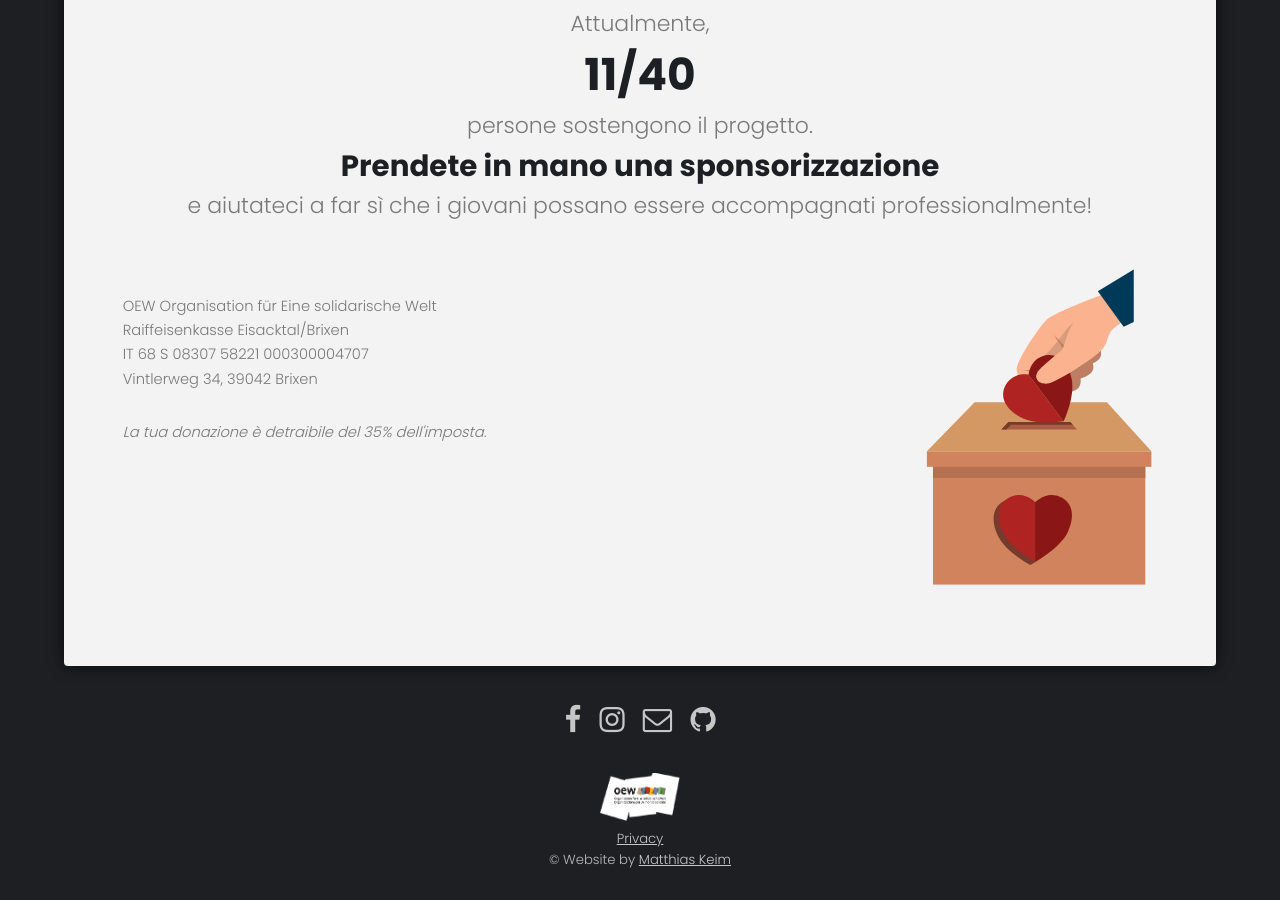
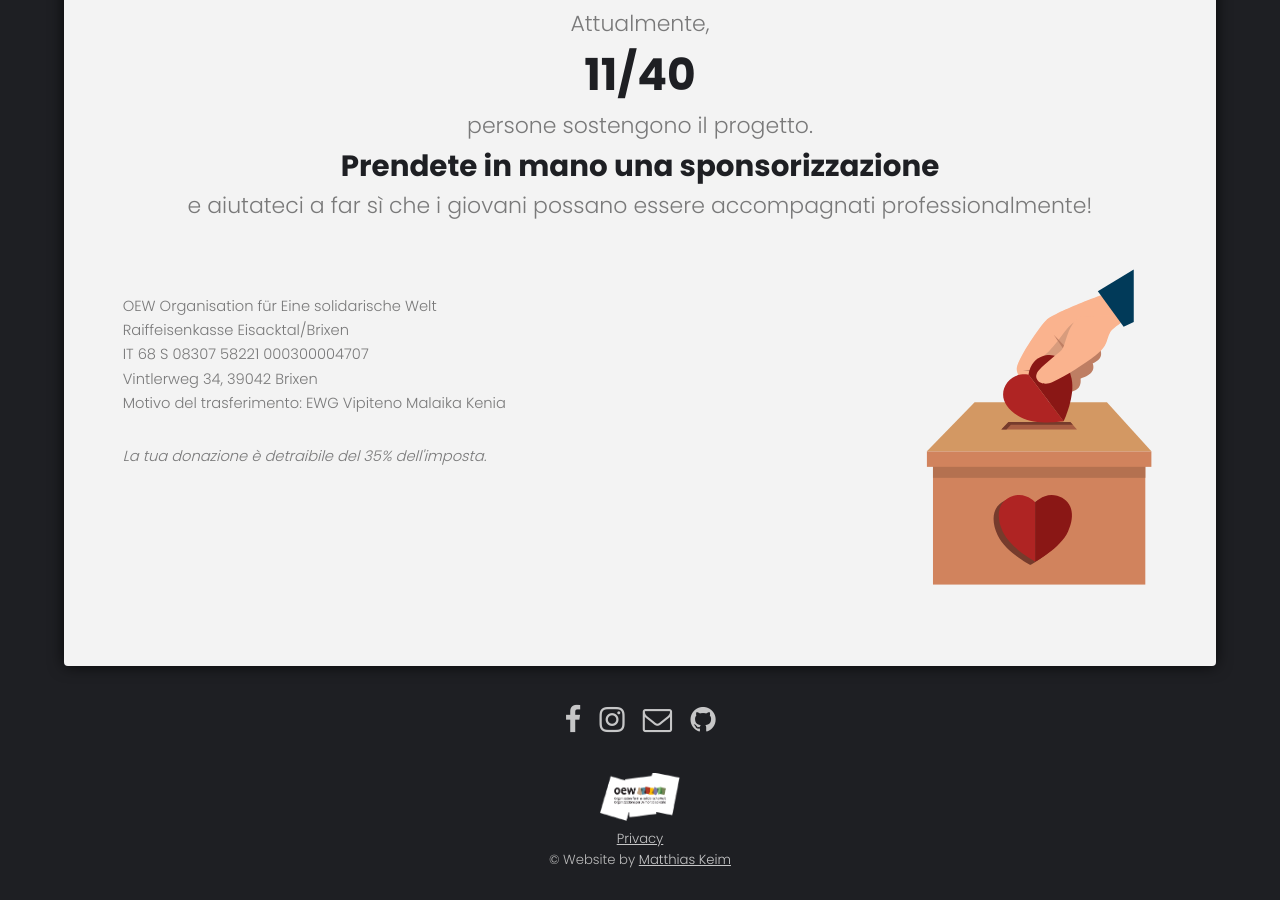
Before and after one commit to mrxder/WebsiteMalaika, a Jekyll site: the page built from indexIT.html, in a window 1280 px wide and 900 px high, scrolled down 2312 px. Built offline with Jekyll 4.4.1, drawn with Linux system fonts in a browser that asks for light colours; a script that is not in the unit is left out.

Commit message:
data: added tranfair reason for donations and fixed error in formating

```diff
--- a/_data/text.yml
+++ b/_data/text.yml
@@ -14,7 +14,8 @@ de:
     bankDetails: "OEW Organisation für Eine solidarische Welt<br>
                   Raiffeisenkasse Eisacktal/Brixen<br>
                   IT 68 S 08307 58221 000300004707<br>
-                  Vintlerweg 34, 39042 Brixen"
+                  Vintlerweg 34, 39042 Brixen<br>
+                  Überweisungsgrund: EWG Sterzing Malaika Kenia"
     taxInfo: "Deine Spende kann zu 35% von der Steuer abgesetzt werden."
 
 
@@ -79,7 +80,8 @@ it:
     bankDetails: "OEW Organisation für Eine solidarische Welt<br>
                   Raiffeisenkasse Eisacktal/Brixen<br>
                   IT 68 S 08307 58221 000300004707<br>
-                  Vintlerweg 34, 39042 Brixen"
+                  Vintlerweg 34, 39042 Brixen <br>
+                  Motivo del trasferimento: EWG Vipiteno Malaika Kenia"
     taxInfo: "La tua donazione è detraibile del 35% dell'imposta."
 
 
@@ -104,8 +106,7 @@ it:
                         <li>Integrazione nel mondo del lavoro</li>
                     </ul>"
     target_h1: Il target
-    target_text: "Il target del progetto sono giovani che vivono per le strade di Nairobi.
-In Kenia, i ragazzi che vivono in strada da tanto tempo, fanno particolarmente fatica a reintegrarsi  nella società. Tanti progetti offrono posti solo per bambini fino ai 9 anni e non accolgono ragazzi più grandi. Perciò questo progetto ospiterà ragazzi dai 9 anni in sù."
+    target_text: "Il target del progetto sono giovani che vivono per le strade di Nairobi. In Kenia, i ragazzi che vivono in strada da tanto tempo, fanno particolarmente fatica a reintegrarsi  nella società. Tanti progetti offrono posti solo per bambini fino ai 9 anni e non accolgono ragazzi più grandi. Perciò questo progetto ospiterà ragazzi dai 9 anni in sù."
     duncan_h1: Duncan Kimani
     duncan_p: "Duncan è nato il 06.11.1980 in Kenia. Dopo la laurea triennale in “Leadership” presso la St. Paul’s University Kenya, ha fatto una laurea magistrale in “Leadership and Sustainability” presso la Liberty University negli Stati Uniti. Per quattro anni lavorava nell’ambito del teambuilding presso la ditta „Bluesky adventures Kenya“. Nel 2007 ha fondato l’organizzazione “Care for AIDS”, di cui è il direttore."
     patrick_h1: Patrick Mwangi
@@ -145,7 +146,8 @@ en:
     bankDetails: "OEW Organisation für Eine solidarische Welt<br>
                   Raiffeisenkasse Eisacktal/Brixen<br>
                   IT 68 S 08307 58221 000300004707<br>
-                  Vintlerweg 34, 39042 Brixen"
+                  Vintlerweg 34, 39042 Brixen<br>
+                  Transfer reason: EWG Sterzing Malaika Kenia"
     taxInfo: "Your donation is deductible from taxes by 35%."
 
 
```
